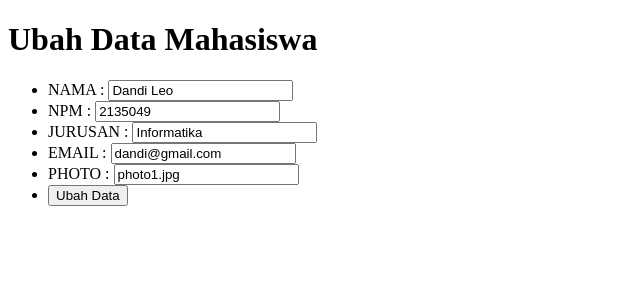
After one commit to abdulr123/belajarcrud-php, a PHP site: page /ubah.php?id=1 in a window 1280 px wide. The commit adds this page. Shown: the top 300 px of the page, without its empty margins (0-640 px from the left). Run offline with PHP 8.4, Linux system fonts and the light colour scheme; data comes from the database, SQL or seed files in the repository.

Commit message:
add ubah

```diff
--- a/function.php
+++ b/function.php
@@ -37,3 +37,28 @@ function hapus($id)
 
     return mysqli_affected_rows($db);
 }
+
+function ubah($data)
+{
+    global $db;
+
+    $id = $data['id'];
+    $nama = htmlspecialchars($data['nama']);
+    $npm = htmlspecialchars($data['npm']);
+    $jurusan = htmlspecialchars($data['jurusan']);
+    $email = htmlspecialchars($data['email']);
+    $gambar = htmlspecialchars($data['gambar']);
+
+    $query = "UPDATE mahasiswa SET
+            nama = '$nama',
+            npm = '$npm',
+            jurusan = '$jurusan',
+            email = '$email',
+            gambar = '$gambar'
+            WHERE id = $id
+            ";
+
+    mysqli_query($db, $query);
+
+    return mysqli_affected_rows($db);
+}
--- a/index.php
+++ b/index.php
@@ -35,7 +35,7 @@ $mahasiswa = query('SELECT * FROM mahasiswa');
                 <td><?php echo $row['email']; ?></td>
                 <td><img src="img/<?php echo $row['gambar']; ?>" width="50"></td>
                 <td>
-                    <a href="#">Update</a> |
+                    <a href="ubah.php?id=<?php echo $row['id']; ?>">Update</a> |
                     <a href="hapus.php?id=<?php echo $row['id']; ?>" onclick="return confirm('Yakin Ingin Menghapus Data');">Delete</a>
                 </td>
             </tr>
--- /dev/null
+++ b/ubah.php
@@ -0,0 +1,79 @@
+<?php
+
+require 'function.php';
+
+// ambil data di URL
+$id = $_GET['id'];
+// query data mahasiswa berdasarkan id
+
+$mhs = query("SELECT * FROM mahasiswa WHERE id = $id")[0];
+
+// cek apakah tombol submit sudah di tekan atau belum
+if (isset($_POST['submit'])) {
+    // cek apakah data berhasil di ubah atau tidak
+    if (ubah($_POST) > 0) {
+        echo "
+            <script>
+                alert('data berhasil diubah');
+                document.location.href = 'index.php';
+            </script>
+        ";
+    } else {
+        echo "
+            <script>
+                alert('data gagal diubah');
+                document.location.href = 'ubah.php';
+            </script>
+        ";
+    }
+}
+
+?>
+
+<!DOCTYPE html>
+<html lang="en">
+
+<head>
+    <meta charset="UTF-8">
+    <meta http-equiv="X-UA-Compatible" content="IE=edge">
+    <meta name="viewport" content="width=device-width, initial-scale=1.0">
+    <title>Ubah Data Mahasiswa</title>
+</head>
+
+<body>
+
+    <h1>Ubah Data Mahasiswa</h1>
+
+    <form action="" method="POST">
+        <input type="hidden" name="id" value="<?php echo $mhs['id']; ?>">
+        <ul>
+            <li>
+                <label for="nama"> NAMA : </label>
+                <input type="text" name="nama" id="nama" required value="<?php echo $mhs['nama']; ?>">
+            </li>
+            <li>
+                <label for="npm"> NPM : </label>
+                <input type="text" name="npm" id="npm" required value="<?php echo $mhs['npm']; ?>">
+            </li>
+            <li>
+                <label for="jurusan"> JURUSAN : </label>
+                <input type="text" name="jurusan" id="jurusan" required value="<?php echo $mhs['jurusan']; ?>">
+            </li>
+            <li>
+                <label for="email"> EMAIL : </label>
+                <input type="text" name="email" id="email" required value="<?php echo $mhs['email']; ?>">
+            </li>
+            <li>
+                <label for="gambar"> PHOTO : </label>
+                <input type="text" name="gambar" id="gambar" required value="<?php echo $mhs['gambar']; ?>">
+            </li>
+            <li>
+                <button type="submit" name="submit">Ubah Data</button>
+            </li>
+        </ul>
+
+    </form>
+
+</body>
+
+</html>
```
